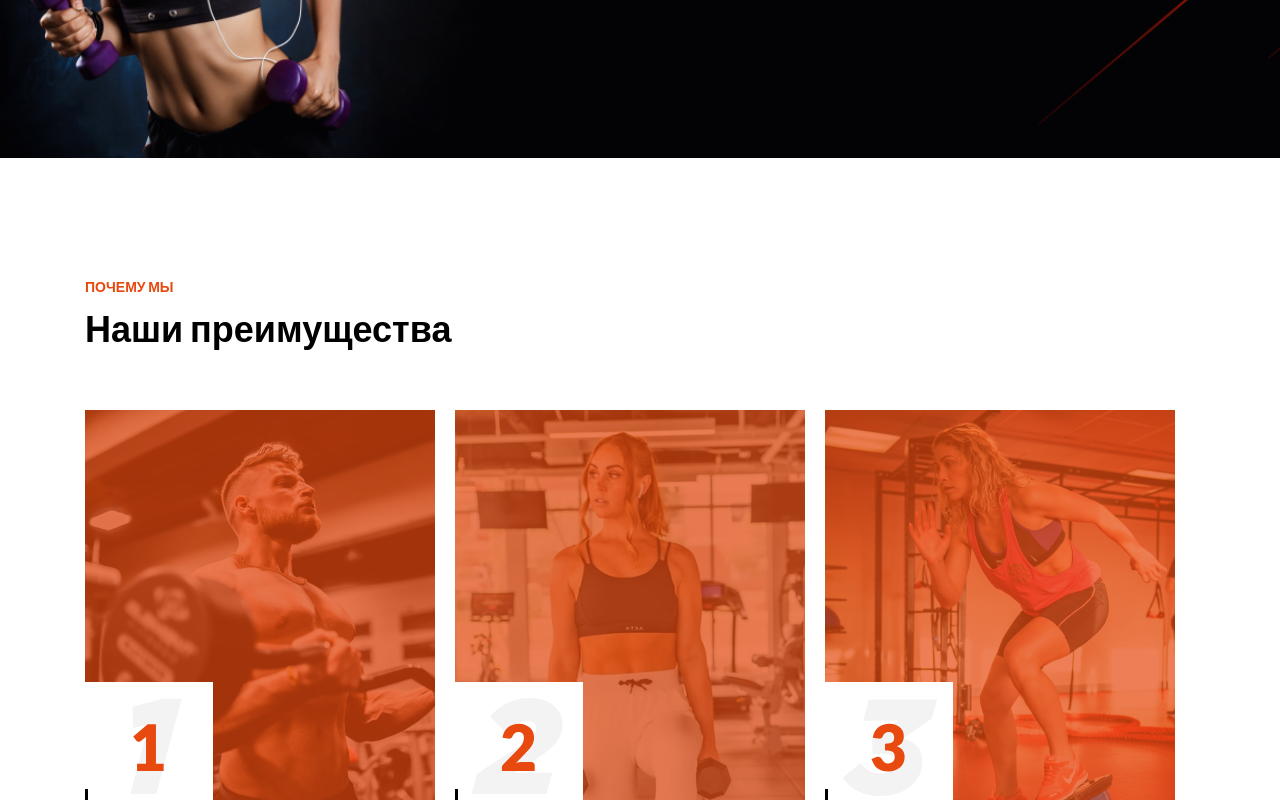
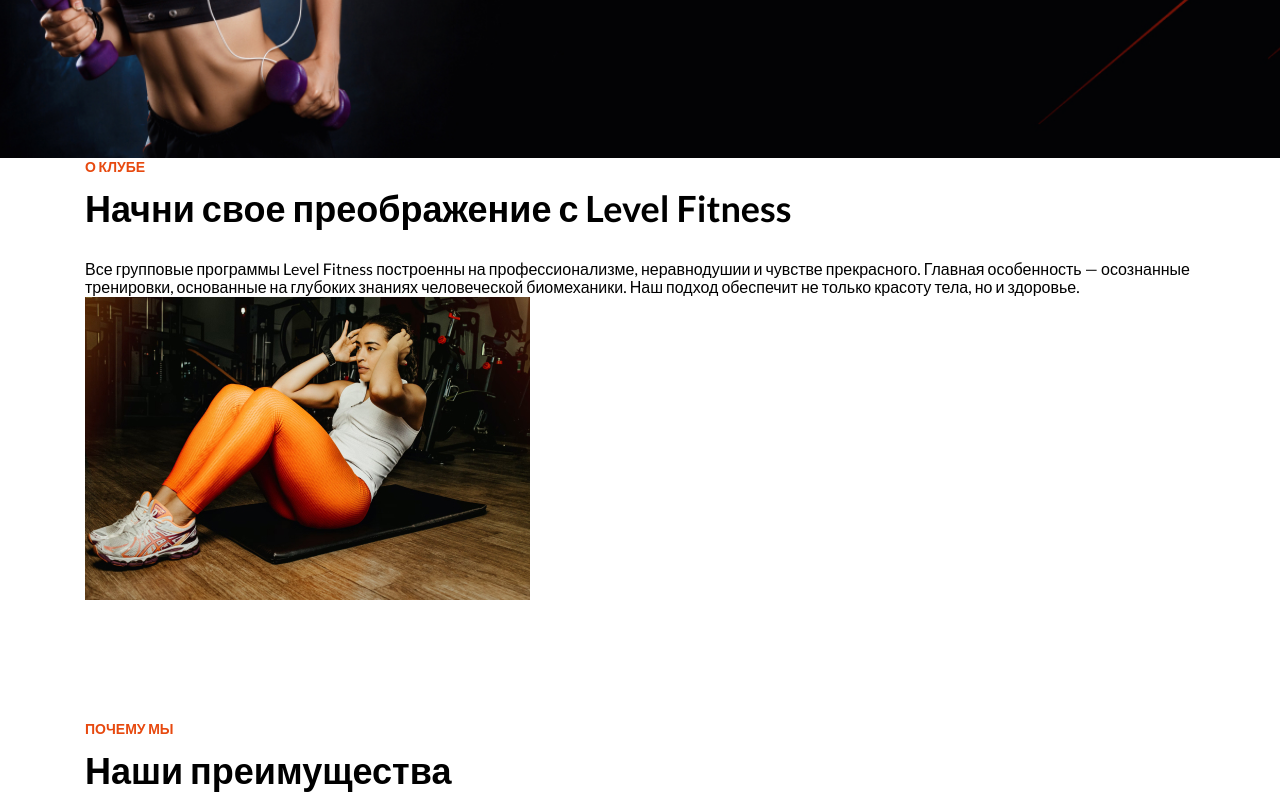
Before and after one commit to dkazarov/Pet_Landing-Level-Fitness, a website: page src/index.html in a window 1280 px wide. Shown: the part 642-1442 px from the top of the page. Drawn offline with Linux system fonts and the light colour scheme; files that its build step writes are made by us from their sources.

Commit message:
about: html: finish markup

```diff
--- a/src/index.html
+++ b/src/index.html
@@ -99,6 +99,30 @@
       </div>
    </header>
 
+   <section class="about">
+      <div class="container">
+         <div class="about__inner">
+            <div class="about__info">
+               <h3 class="about__info-subtitle subtitle">о клубе</h3>
+               <h1 class="about__info-title title">Начни свое преображение
+                  с Level Fitness</h1>
+
+               <p class="about__info-text">
+                  Все групповые программы Level Fitness построенны на профессионализме, неравнодушии и чувстве
+                  прекрасного.
+                  <span>
+                     Главная особенность — осознанные тренировки, основанные на глубоких знаниях человеческой
+                     биомеханики. Наш подход обеспечит не только красоту тела, но и здоровье.
+                  </span>
+               </p>
+            </div>
+            <div class="about__img-inner">
+               <img class="about-img" src="./images/about-img.jpg" alt="training">
+            </div>
+         </div>
+      </div>
+   </section>
+
    <section class="benefits">
       <div class="container">
          <h3 class="benefits__subtitle subtitle">почему мы</h3>
```
Also changed, not shown: dist/index.html.
